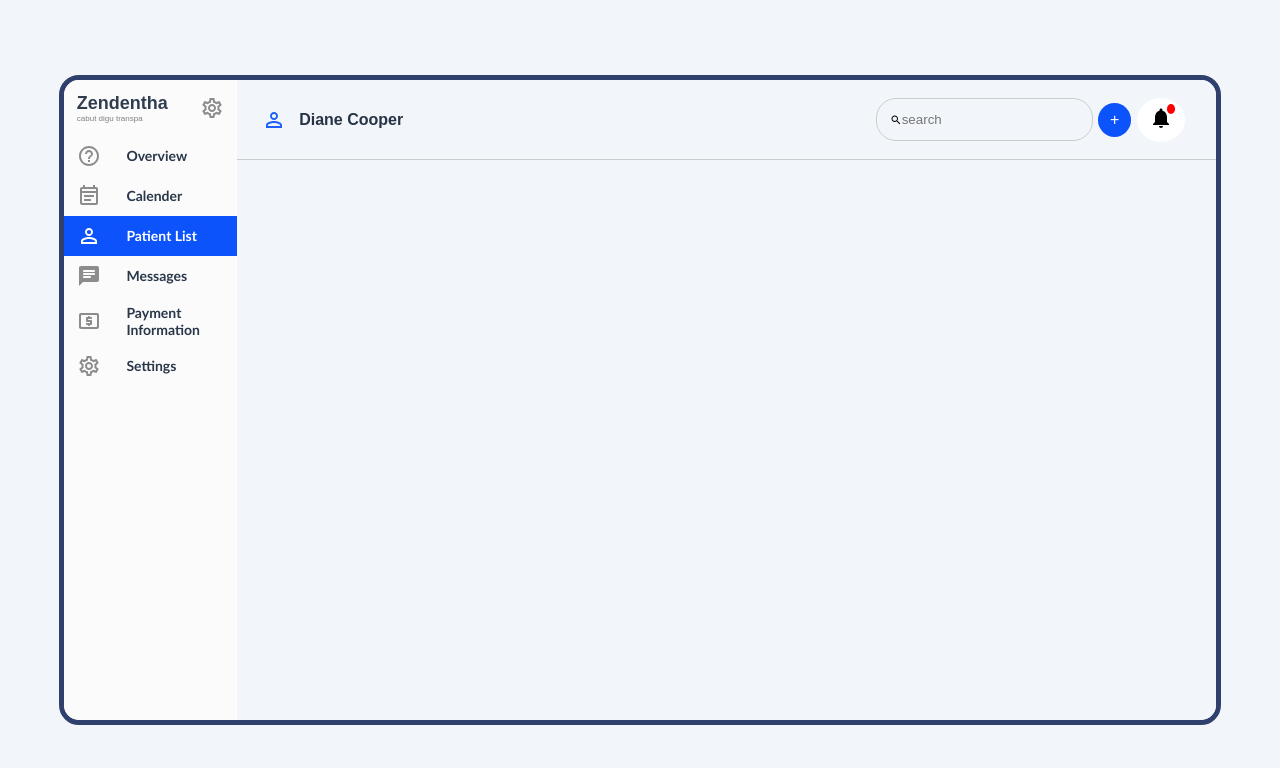
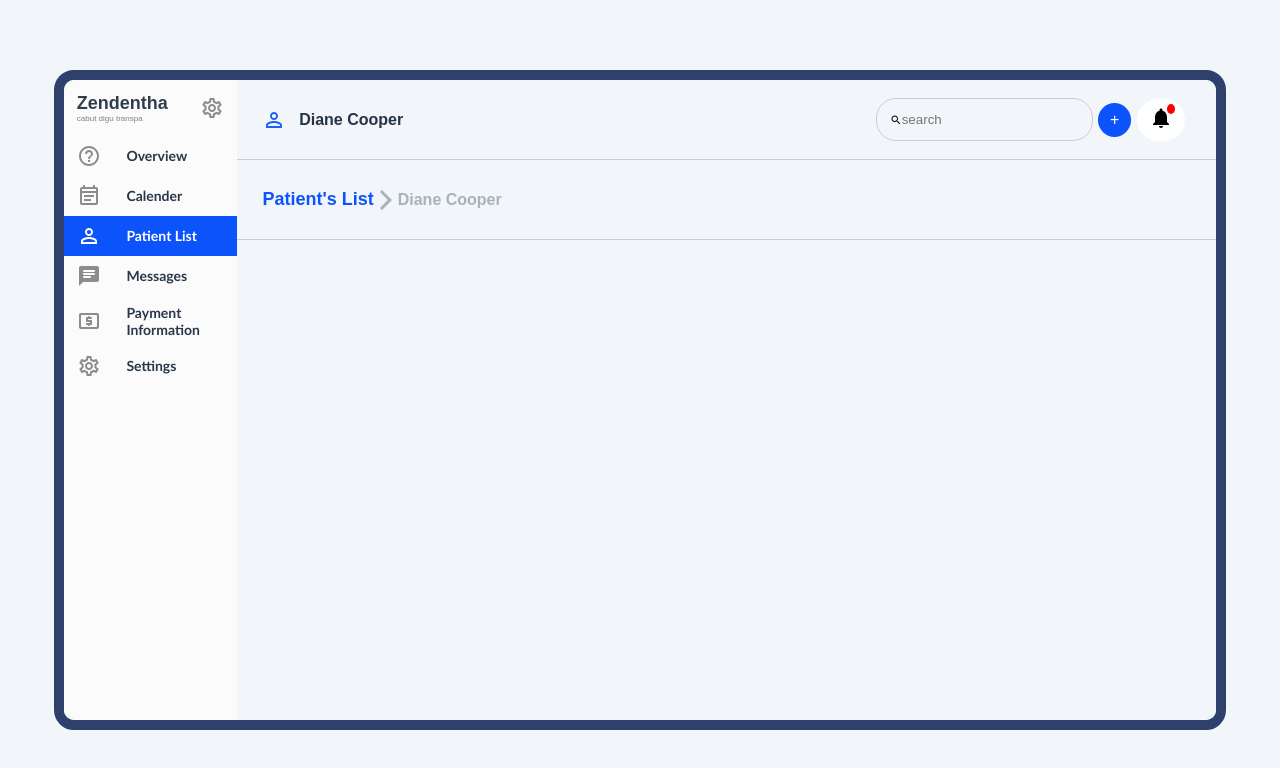
Before and after one commit to rajeshmn47/assignment, a React (Create React App) app: page / in a window 1280 px wide. Shown: the top 768 px of the page. Built offline with nearby package versions, Linux system fonts and the light colour scheme.

Commit message:
last commit

```diff
--- a/src/App.css
+++ b/src/App.css
@@ -17,7 +17,7 @@ html,body{
 .maindiv{
   width: 90vw;
   height: 80vh;
-  border: 5px solid #30406C;
+  border: 10px solid #30406C;
   display: flex;
   border-radius: 20px;
   overflow: hidden;
--- a/src/rightbar.css
+++ b/src/rightbar.css
@@ -70,3 +70,17 @@ padding: 1vmax;
     padding: 0.6vh 0.5vh;
     border-radius: 50%;
 }
+.belowtopbar{
+    padding: 2vmax;
+    display: flex;
+    justify-content: space-between;
+    border-bottom: 0.5px solid #CCCCCC;
+width: 100%;
+height: 10vh;
+box-sizing: border-box;
+align-items: center;
+}
+.belowtopbar h5{
+color: #0D53FC;
+font-size: 18px;
+}
--- a/src/rightbar.js
+++ b/src/rightbar.js
@@ -2,6 +2,7 @@ import './rightbar.css'
 import PersonOutlineOutlinedIcon from '@material-ui/icons/PersonOutlineOutlined';
 import SearchOutlinedIcon from '@material-ui/icons/SearchOutlined';
 import NotificationsIcon from '@material-ui/icons/Notifications';
+import ArrowForwardIosIcon from '@material-ui/icons/ArrowForwardIos';
 
 export const Rightbar=()=>{
     return(
@@ -28,7 +29,12 @@ export const Rightbar=()=>{
 </div>
 </div>
 </div>
-        </div>
+<div className='belowtopbar'>
+    <div style={{display:'flex',alignItems:'center'}}>
+    <h5>Patient's List</h5>
+    <h4 style={{color:'#A8B2BA',display:'flex',alignItems:'center'}}><ArrowForwardIosIcon/>    Diane Cooper</h4>
+</div>
+      </div>  </div>
 
         </>
     )
```
